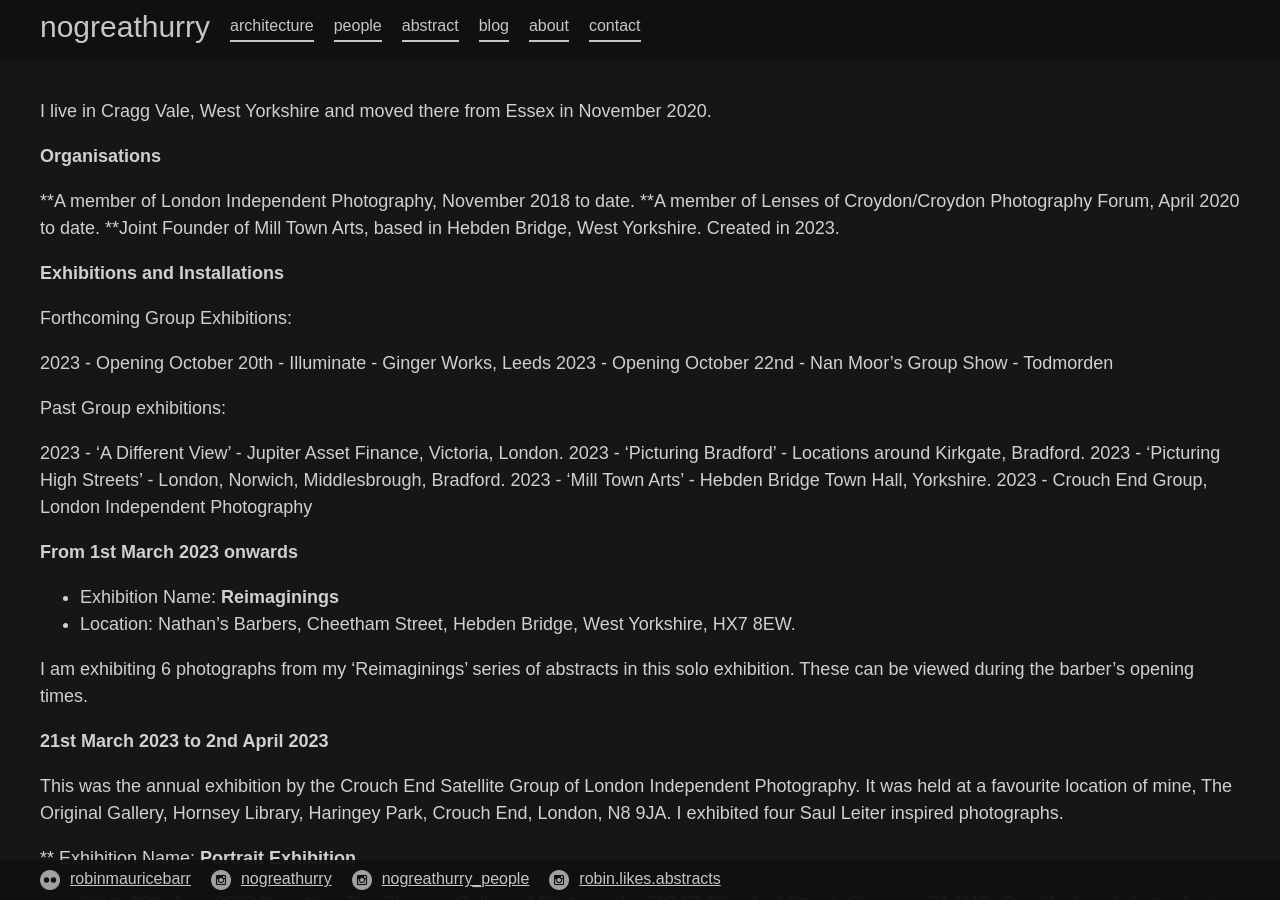
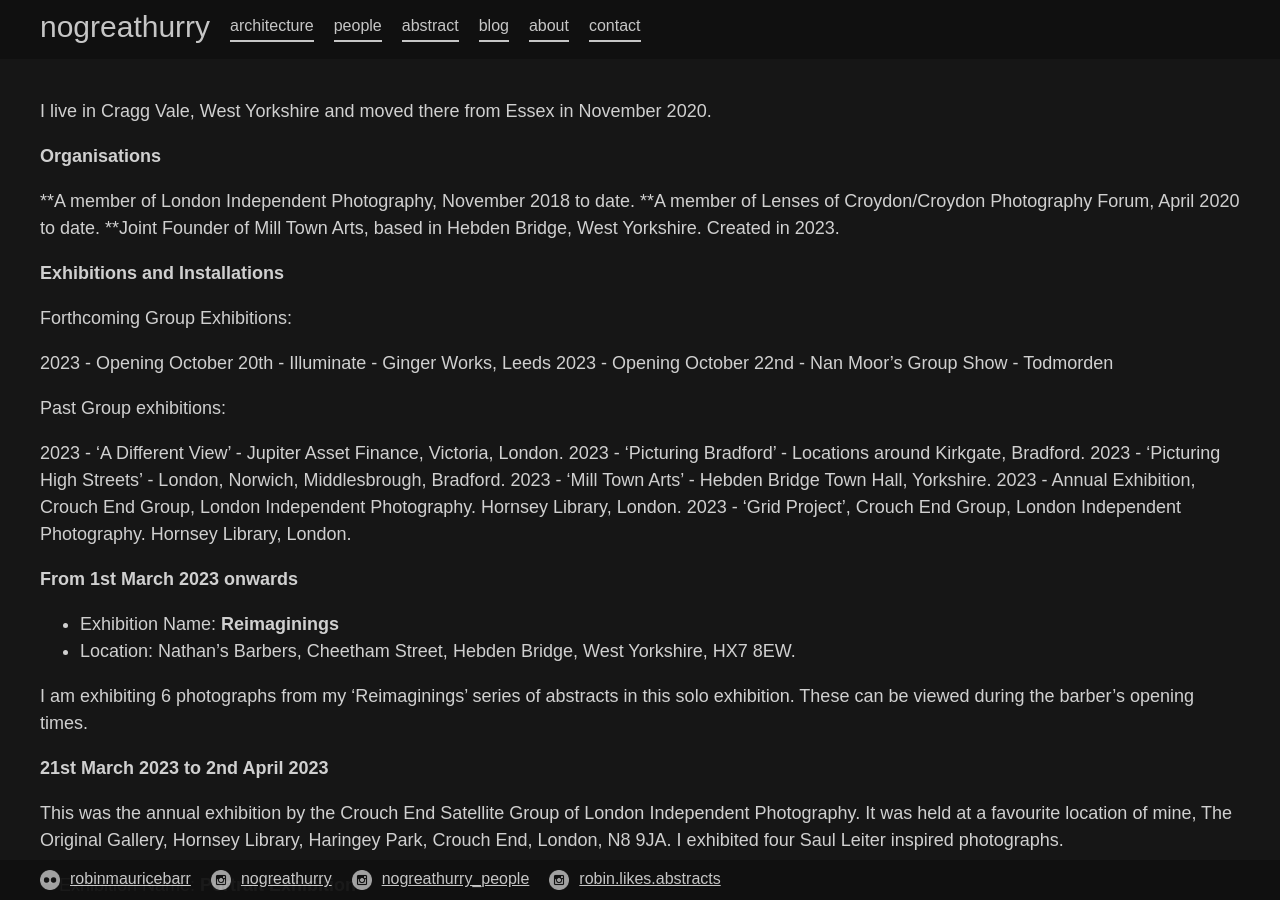
Before and after one commit to 987poiuytrewq/nogreathurry, a Jekyll site: the page built from blog.md, in a window 1280 px wide and 900 px high. Built offline with Jekyll 4.4.1, drawn with Linux system fonts in a browser that asks for light colours.

Commit message:
Updated Blog

```diff
--- a/blog.md
+++ b/blog.md
@@ -24,7 +24,8 @@ Past Group exhibitions:
 2023 - 'Picturing Bradford' - Locations around Kirkgate, Bradford.
 2023 - 'Picturing High Streets' - London, Norwich, Middlesbrough, Bradford.
 2023 - 'Mill Town Arts' - Hebden Bridge Town Hall, Yorkshire.
-2023 - Crouch End Group, London Independent Photography
+2023 - Annual Exhibition, Crouch End Group, London Independent Photography. Hornsey Library, London.
+2023 - 'Grid Project',  Crouch End Group, London Independent Photography. Hornsey Library, London.
 
 
 **From 1st March 2023 onwards**
```
